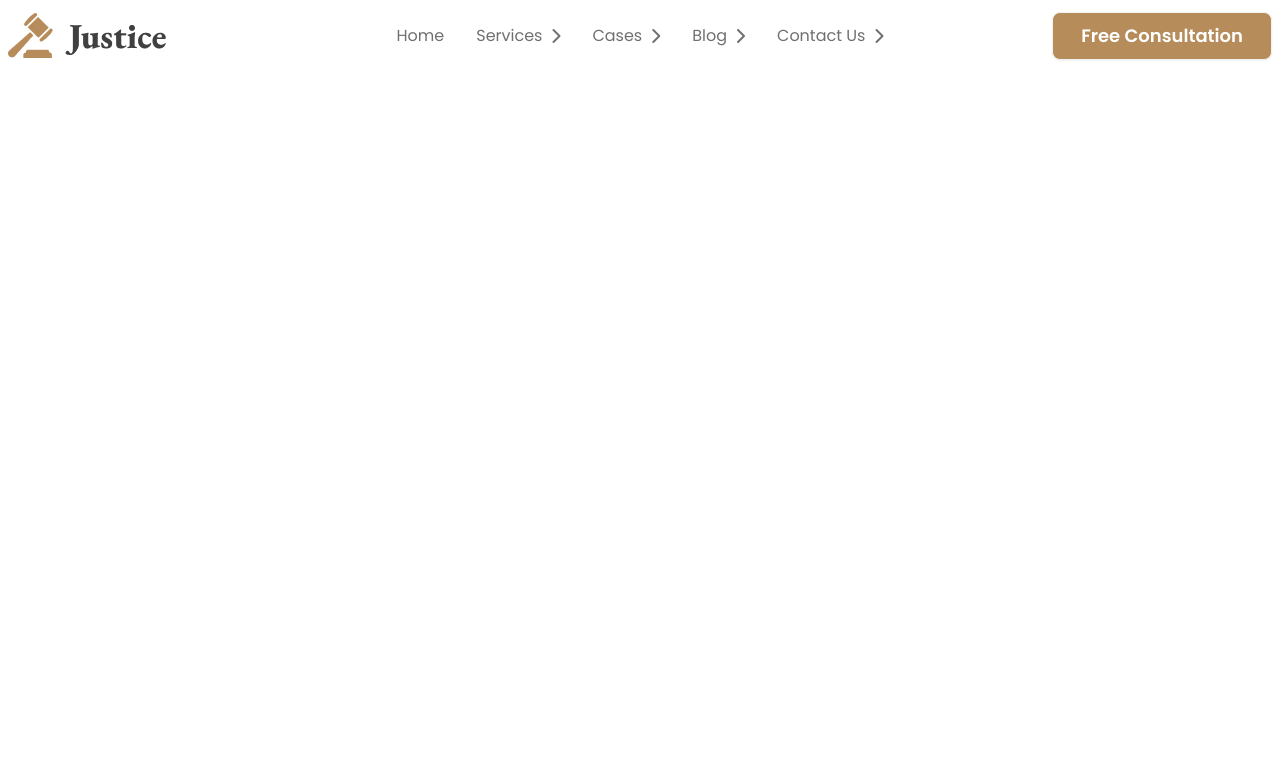
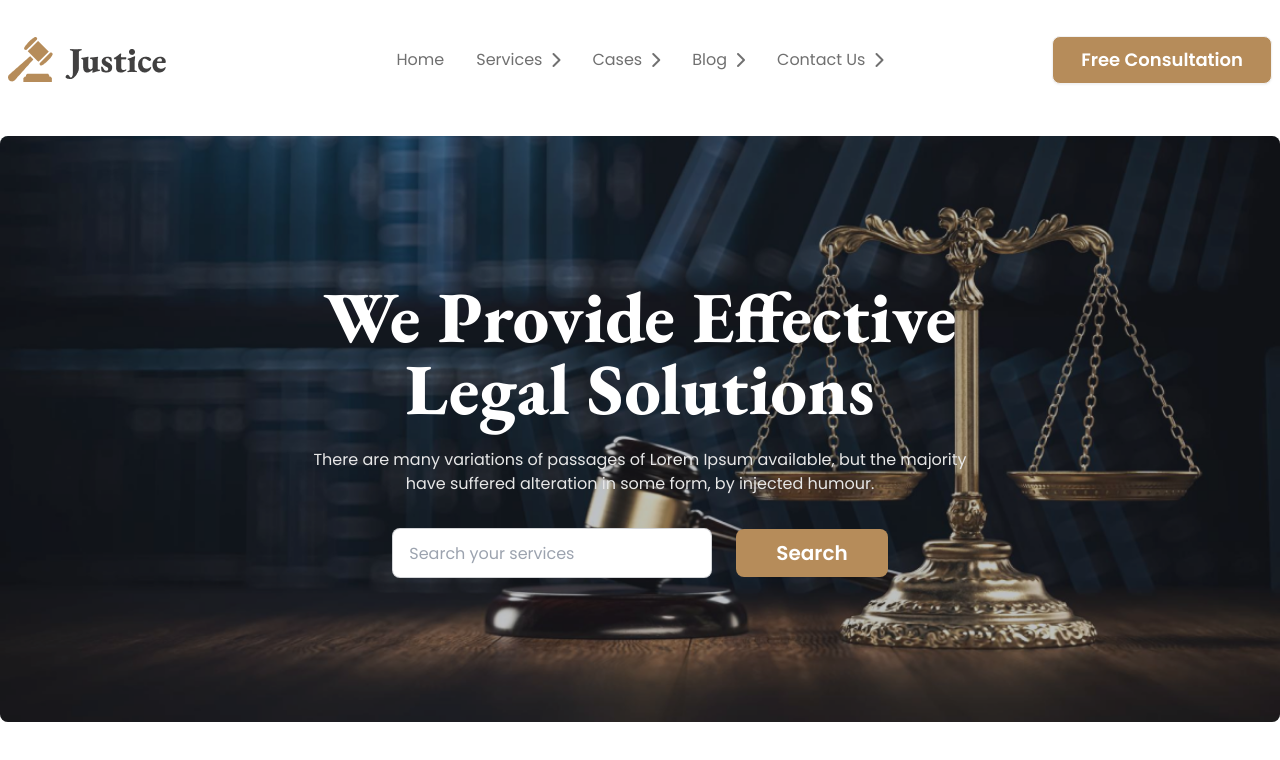
Before and after one commit to imdadul5D/legal-solution-project, a plain HTML site: page index.html in a window 1280 px wide. Drawn offline with nearby package versions, Linux system fonts and the light colour scheme.

Commit message:
banner part added

```diff
--- a/index.html
+++ b/index.html
@@ -1,36 +1,52 @@
 <!DOCTYPE html>
 <html lang="en" data-theme="light">
   <head>
-    <meta charset="UTF-8">
-    <meta name="viewport" content="width=device-width, initial-scale=1.0">
+    <meta charset="UTF-8" />
+    <meta name="viewport" content="width=device-width, initial-scale=1.0" />
     <title>Justice</title>
     <!-- Google Fonts Link -->
 
     <!-- EB Garamond -->
-    <link rel="preconnect" href="https://fonts.googleapis.com">
-    <link rel="preconnect" href="https://fonts.gstatic.com" crossorigin>
-    <link href="https://fonts.googleapis.com/css2?family=EB+Garamond:wght@400;500;600;700;800&display=swap" rel="stylesheet">
+    <link rel="preconnect" href="https://fonts.googleapis.com" />
+    <link rel="preconnect" href="https://fonts.gstatic.com" crossorigin />
+    <link
+      href="https://fonts.googleapis.com/css2?family=EB+Garamond:wght@400;500;600;700;800&display=swap"
+      rel="stylesheet"
+    />
 
     <!-- Poppins -->
-    <link rel="preconnect" href="https://fonts.googleapis.com">
-    <link rel="preconnect" href="https://fonts.gstatic.com" crossorigin>
-    <link href="https://fonts.googleapis.com/css2?family=Poppins:wght@100;200;300;400;500;600;700;800;900&display=swap" rel="stylesheet">
+    <link rel="preconnect" href="https://fonts.googleapis.com" />
+    <link rel="preconnect" href="https://fonts.gstatic.com" crossorigin />
+    <link
+      href="https://fonts.googleapis.com/css2?family=Poppins:wght@100;200;300;400;500;600;700;800;900&display=swap"
+      rel="stylesheet"
+    />
 
     <!-- Font Awesome Link -->
-    <link rel="stylesheet" href="https://cdnjs.cloudflare.com/ajax/libs/font-awesome/6.5.1/css/all.min.css" integrity="sha512-DTOQO9RWCH3ppGqcWaEA1BIZOC6xxalwEsw9c2QQeAIftl+Vegovlnee1c9QX4TctnWMn13TZye+giMm8e2LwA==" crossorigin="anonymous" referrerpolicy="no-referrer" />
+    <link
+      rel="stylesheet"
+      href="https://cdnjs.cloudflare.com/ajax/libs/font-awesome/6.5.1/css/all.min.css"
+      integrity="sha512-DTOQO9RWCH3ppGqcWaEA1BIZOC6xxalwEsw9c2QQeAIftl+Vegovlnee1c9QX4TctnWMn13TZye+giMm8e2LwA=="
+      crossorigin="anonymous"
+      referrerpolicy="no-referrer"
+    />
 
     <!-- CSS Custom Classes -->
     <style>
       .font-pop {
-            font-family: 'Poppins', sans-serif;
+        font-family: "Poppins", sans-serif;
       }
       .font-eb {
-            font-family: 'EB Garamond', serif;
+        font-family: "EB Garamond", serif;
       }
     </style>
 
     <!-- Tailwind And Daisy UI Link  -->
-    <link href="https://cdn.jsdelivr.net/npm/daisyui@4.6.0/dist/full.min.css" rel="stylesheet" type="text/css" />
+    <link
+      href="https://cdn.jsdelivr.net/npm/daisyui@4.6.0/dist/full.min.css"
+      rel="stylesheet"
+      type="text/css"
+    />
     <script src="https://cdn.tailwindcss.com"></script>
 
     <!-- Taileind custom js -->
@@ -39,62 +55,143 @@
         theme: {
           extend: {
             colors: {
-                clifford: '#da373d',
-                'cmn-clr': '#707070',
-                'cmn-bg': '#B68C5A'
-              }
-            }
-          }
-        }
+              clifford: "#da373d",
+              "cmn-clr": "#707070",
+              "cmn-bg": "#B68C5A",
+            },
+          },
+        },
+      };
     </script>
   </head>
   <body>
     <!-- Header Part Start -->
     <header class="container mx-auto">
-      <nav>
+      <!-- Navbar Part Start -->
+      <nav class="mt-6">
         <div class="navbar bg-base-100">
           <div class="navbar-start">
             <div class="dropdown">
               <div tabindex="0" role="button" class="btn btn-ghost lg:hidden">
-                <svg xmlns="http://www.w3.org/2000/svg" class="h-5 w-5" fill="none" viewBox="0 0 24 24" stroke="currentColor"><path stroke-linecap="round" stroke-linejoin="round" stroke-width="2" d="M4 6h16M4 12h8m-8 6h16" /></svg>
+                <svg
+                  xmlns="http://www.w3.org/2000/svg"
+                  class="h-5 w-5"
+                  fill="none"
+                  viewBox="0 0 24 24"
+                  stroke="currentColor"
+                >
+                  <path
+                    stroke-linecap="round"
+                    stroke-linejoin="round"
+                    stroke-width="2"
+                    d="M4 6h16M4 12h8m-8 6h16"
+                  />
+                </svg>
               </div>
-              <ul tabindex="0" class="menu menu-sm dropdown-content mt-3 z-[1] p-2 shadow bg-base-100 rounded-box w-52 font-pop text-cmn-clr">
+              <ul
+                tabindex="0"
+                class="menu menu-sm dropdown-content mt-3 z-[1] p-2 shadow bg-base-100 rounded-box w-52 font-pop text-cmn-clr"
+              >
                 <li><a href="#">Home</a></li>
-                <li><a href="#">Services <i class="fa-solid fa-chevron-right"></i></a></li>
-                <li><a href="#">Cases <i class="fa-solid fa-chevron-right"></i></a></li>
-                <li><a href="#">Blog <i class="fa-solid fa-chevron-right"></i></a></li>
-                <li><a href="#">Contact Us <i class="fa-solid fa-chevron-right"></i></a></li>
+                <li>
+                  <a href="#"
+                    >Services <i class="fa-solid fa-chevron-right"></i
+                  ></a>
+                </li>
+                <li>
+                  <a href="#"
+                    >Cases <i class="fa-solid fa-chevron-right"></i
+                  ></a>
+                </li>
+                <li>
+                  <a href="#">Blog <i class="fa-solid fa-chevron-right"></i></a>
+                </li>
+                <li>
+                  <a href="#"
+                    >Contact Us <i class="fa-solid fa-chevron-right"></i
+                  ></a>
+                </li>
               </ul>
             </div>
-            <a href="#"><img src="images/logo2.png" alt="logo"></a>
+            <a href="#"><img src="images/logo2.png" alt="logo" /></a>
           </div>
           <div class="navbar-center hidden lg:flex">
-            <ul class="menu menu-horizontal px-1 font-pop font-normal text-base text-cmn-clr">
+            <ul
+              class="menu menu-horizontal px-1 font-pop font-normal text-base text-cmn-clr"
+            >
               <li><a href="#">Home</a></li>
-              <li><a href="#">Services <i class="fa-solid fa-chevron-right"></i></a></li>
-              <li><a href="#">Cases <i class="fa-solid fa-chevron-right"></i></a></li>
-              <li><a href="#">Blog <i class="fa-solid fa-chevron-right"></i></a></li>
-              <li><a href="#">Contact Us <i class="fa-solid fa-chevron-right"></i></a></li>
+              <li>
+                <a href="#"
+                  >Services <i class="fa-solid fa-chevron-right"></i
+                ></a>
+              </li>
+              <li>
+                <a href="#">Cases <i class="fa-solid fa-chevron-right"></i></a>
+              </li>
+              <li>
+                <a href="#">Blog <i class="fa-solid fa-chevron-right"></i></a>
+              </li>
+              <li>
+                <a href="#"
+                  >Contact Us <i class="fa-solid fa-chevron-right"></i
+                ></a>
+              </li>
             </ul>
           </div>
           <div class="navbar-end">
-            <a class="btn font-pop font-semibold text-lg text-white bg-cmn-bg px-4 md:px-6 lg:px-7">Free Consultation</a>
+            <a
+              class="btn font-pop font-semibold text-lg text-white bg-cmn-bg px-4 md:px-6 lg:px-7"
+              >Free Consultation</a
+            >
           </div>
         </div>
       </nav>
+      <!-- Navbar Part End -->
+
+      <!-- Banner Part Start -->
+      <section class=" my-10">
+        <div
+          class="hero rounded-lg bg-no-repeat"
+          style="background-image: url(./images/banner.png)"
+        >
+          <div class="hero-overlay bg-opacity-30 rounded-lg"></div>
+          <div class="hero-content text-center text-neutral-content">
+            <div class="py-32">
+              <h1 class="font-eb text-7xl font-extrabold text-white pb-6">
+                We Provide Effective <br />
+                Legal Solutions
+              </h1>
+              <p class="font-pop text-base font-normal text-[#e7e7e7] pb-8">
+                There are many variations of passages of Lorem Ipsum available,
+                but the majority <br />
+                have suffered alteration in some form, by injected humour.
+              </p>
+              <div class="flex gap-6 justify-center items-center">
+                <input
+                  type="text"
+                  placeholder="Search your services"
+                  class="input input-bordered w-full max-w-xs py-6 font-pop text-[#ababab]"
+                />
+                <button
+                  class="btn bg-cmn-bg border-0 font-pop font-semibold text-xl text-white px-10"
+                >
+                  Search
+                </button>
+              </div>
+            </div>
+          </div>
+        </div>
+      </section>
+      <!-- Banner Part End -->
     </header>
     <!-- Header Part End -->
 
     <!-- Main Part Start -->
-    <main class="container mx-auto">
-
-    </main>
+    <main class="container mx-auto"></main>
     <!-- Main Part End -->
 
     <!-- Footer Part Start -->
-    <footer class="">
-
-    </footer>
+    <footer class=""></footer>
     <!-- Footer Part End -->
   </body>
 </html>
```
Lines whose indentation alone changed are shown as unchanged.
